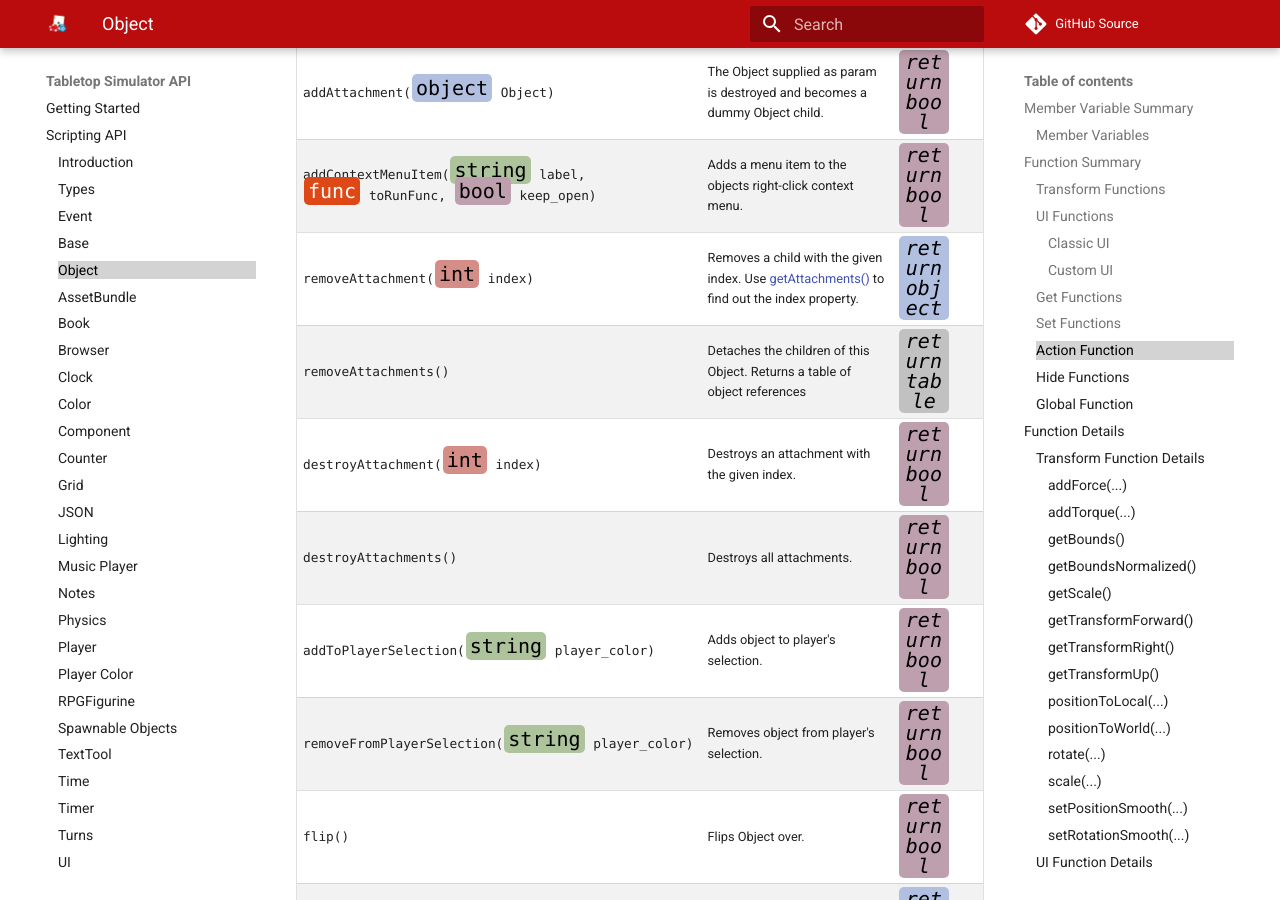
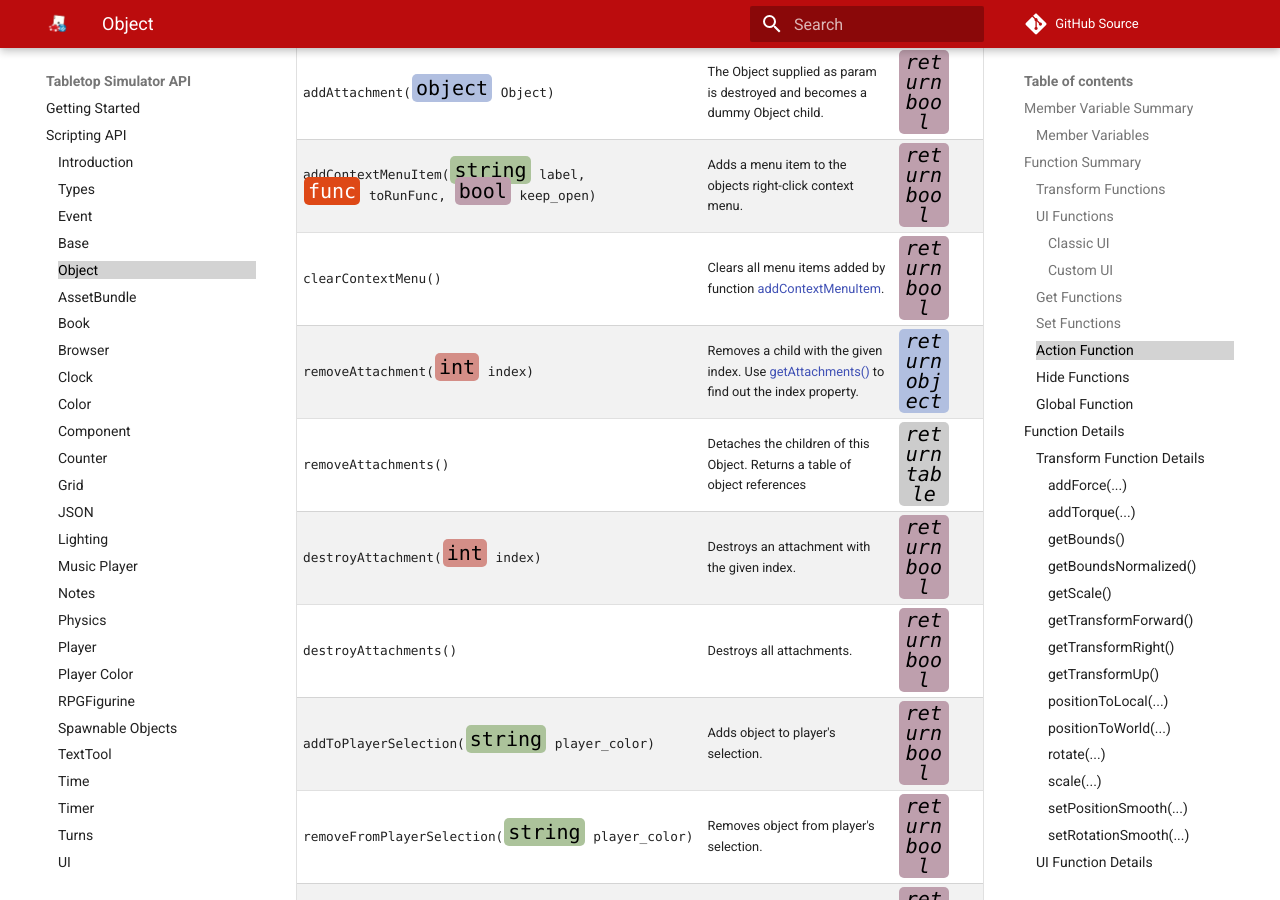
Before and after one commit to Berserk-Games/Tabletop-Simulator-API, an MkDocs documentation site: the page built from docs/object.md, in a window 1280 px wide and 900 px high, scrolled down 10830 px. Built offline with MkDocs 1.6.1 and Material for MkDocs 9.7.7, drawn with Linux system fonts in a browser that asks for light colours; comment, search, counter and statistics services are not loaded.

Commit message:
add anchor to function obj.addContextMenuItem add function obj.clearContextMenu Fixes #79

```diff
--- a/docs/object.md
+++ b/docs/object.md
@@ -183,7 +183,8 @@ These functions perform general actions on objects.
 Function Name | Description | Return | &nbsp;
 -- | -- | -- | --
 <a class="anchor" id="addattachment"></a>addAttachment([<span class="tag obj"></span>](types.md)&nbsp;Object) | The Object supplied as param is destroyed and becomes a dummy Object child. | [<span class="ret boo"></span>](types.md)
-addContextMenuItem([<span class="tag str"></span>](types.md)&nbsp;label, [<span class="tag fun"></span>](types.md)&nbsp;toRunFunc, [<span class="tag boo"></span>](types.md)&nbsp;keep_open) | Adds a menu item to the objects right-click context menu. | [<span class="ret boo"></span>](types.md) | [<span class="i"></span>](#addcontextmenuitem)
+<a class="anchor" id="fnc_addcontextmenuitem"></a>addContextMenuItem([<span class="tag str"></span>](types.md)&nbsp;label, [<span class="tag fun"></span>](types.md)&nbsp;toRunFunc, [<span class="tag boo"></span>](types.md)&nbsp;keep_open) | Adds a menu item to the objects right-click context menu. | [<span class="ret boo"></span>](types.md) | [<span class="i"></span>](#addcontextmenuitem)
+clearContextMenu() | Clears all menu items added by function [addContextMenuItem](#fnc_addcontextmenuitem). | [<span class="ret boo"></span>](types.md) |
 <a class="anchor" id="removeattachment"></a>removeAttachment([<span class="tag int"></span>](types.md)&nbsp;index) | Removes a child with the given index. Use [getAttachments()](#getattachments) to find out the index property. | [<span class="ret obj"></span>](types.md)
 <a class="anchor" id="removeattachments"></a>removeAttachments() | Detaches the children of this Object. Returns a table of object references | [<span class="ret tab"></span>](types.md)
 <a class="anchor" id="destroyattachment"></a>destroyAttachment([<span class="tag int"></span>](types.md)&nbsp;index) | Destroys an attachment with the given index. | [<span class="ret boo"></span>](types.md)
```
